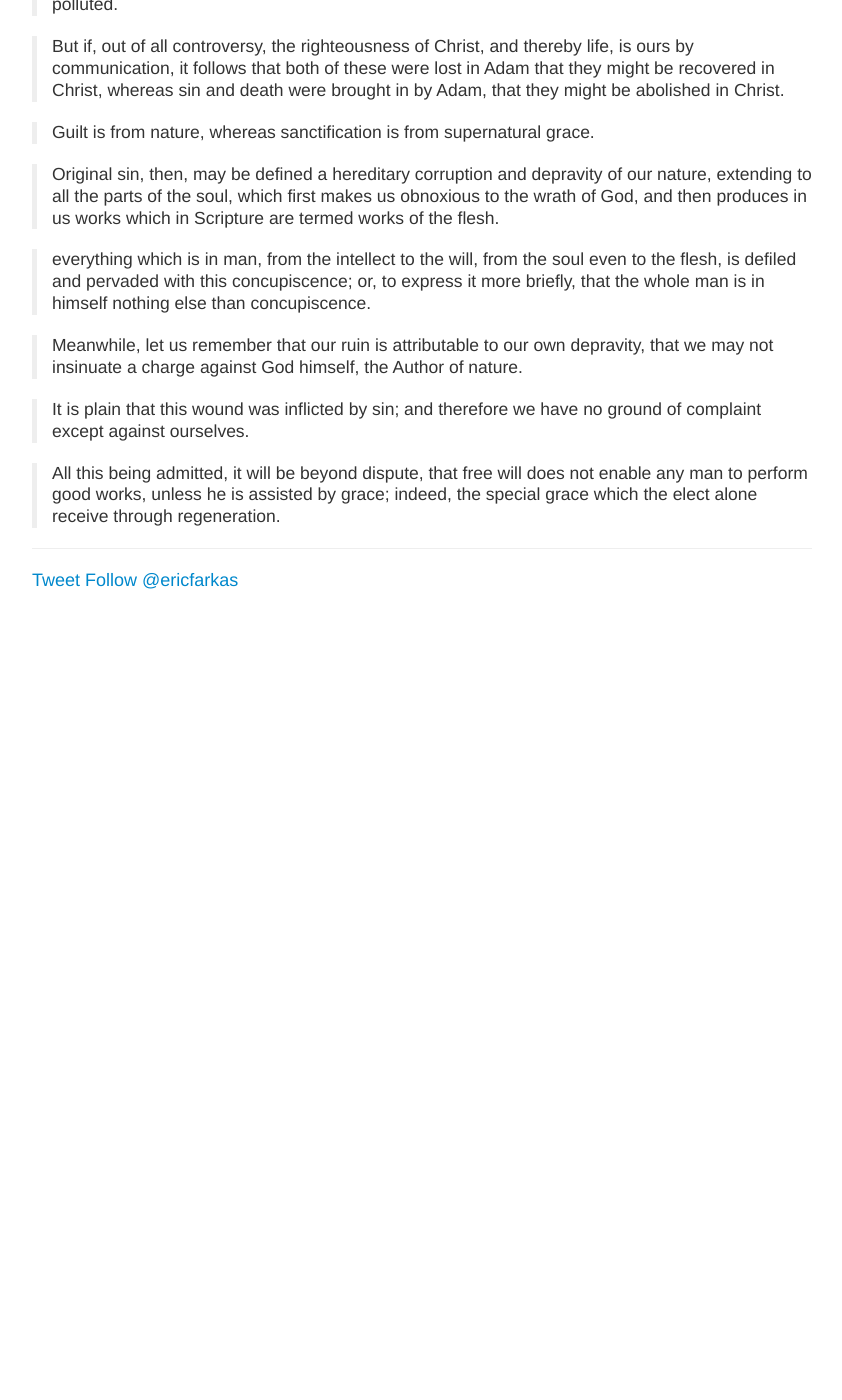
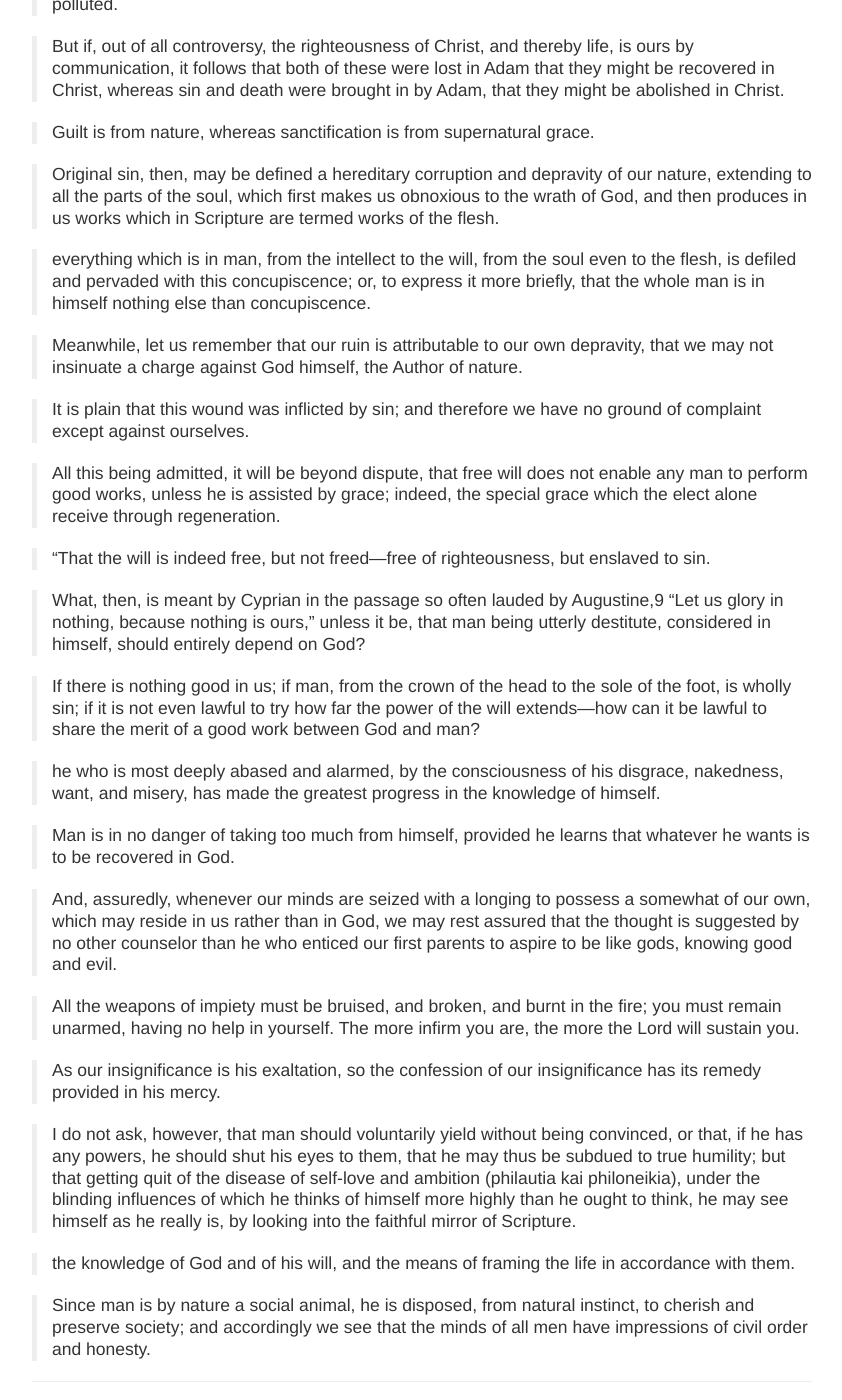
Before and after one commit to speric/speric.github.com, a Jekyll site: the page built from books/institutes-of-the-christian-religion.md, in a window 1280 px wide and 1400 px high, scrolled down 6612 px. Shown: the whole window, without its empty margins (218-1060 px from the left). Built offline with Jekyll 4.4.1, drawn with Linux system fonts in a browser that asks for light colours; some web fonts are replaced; comment, search, counter and statistics services are not loaded; before the commit the page ends 7242 px from its top, so only the background shows below that.

Commit message:
Calvin quotes

```diff
--- a/books/institutes-of-the-christian-religion.md
+++ b/books/institutes-of-the-christian-religion.md
@@ -181,3 +181,25 @@ header_img: "institutes.jpg"
 > It is plain that this wound was inflicted by sin; and therefore we have no ground of complaint except against ourselves.
 
 > All this being admitted, it will be beyond dispute, that free will does not enable any man to perform good works, unless he is assisted by grace; indeed, the special grace which the elect alone receive through regeneration.
+
+> “That the will is indeed free, but not freed—free of righteousness, but enslaved to sin.
+
+> What, then, is meant by Cyprian in the passage so often lauded by Augustine,9 “Let us glory in nothing, because nothing is ours,” unless it be, that man being utterly destitute, considered in himself, should entirely depend on God?
+
+> If there is nothing good in us; if man, from the crown of the head to the sole of the foot, is wholly sin; if it is not even lawful to try how far the power of the will extends—how can it be lawful to share the merit of a good work between God and man?
+
+> he who is most deeply abased and alarmed, by the consciousness of his disgrace, nakedness, want, and misery, has made the greatest progress in the knowledge of himself.
+
+> Man is in no danger of taking too much from himself, provided he learns that whatever he wants is to be recovered in God.
+
+> And, assuredly, whenever our minds are seized with a longing to possess a somewhat of our own, which may reside in us rather than in God, we may rest assured that the thought is suggested by no other counselor than he who enticed our first parents to aspire to be like gods, knowing good and evil.
+
+> All the weapons of impiety must be bruised, and broken, and burnt in the fire; you must remain unarmed, having no help in yourself. The more infirm you are, the more the Lord will sustain you.
+
+> As our insignificance is his exaltation, so the confession of our insignificance has its remedy provided in his mercy.
+
+> I do not ask, however, that man should voluntarily yield without being convinced, or that, if he has any powers, he should shut his eyes to them, that he may thus be subdued to true humility; but that getting quit of the disease of self-love and ambition (philautia kai philoneikia), under the blinding influences of which he thinks of himself more highly than he ought to think, he may see himself as he really is, by looking into the faithful mirror of Scripture.
+
+> the knowledge of God and of his will, and the means of framing the life in accordance with them.
+
+> Since man is by nature a social animal, he is disposed, from natural instinct, to cherish and preserve society; and accordingly we see that the minds of all men have impressions of civil order and honesty.
```
Also changed, not shown: assets/images/gallery/2597527dd99330eabb9b781878bcd4c3.png (deleted), assets/images/gallery/pic.png (deleted), assets/images/gallery/profile_pic.png (deleted).
